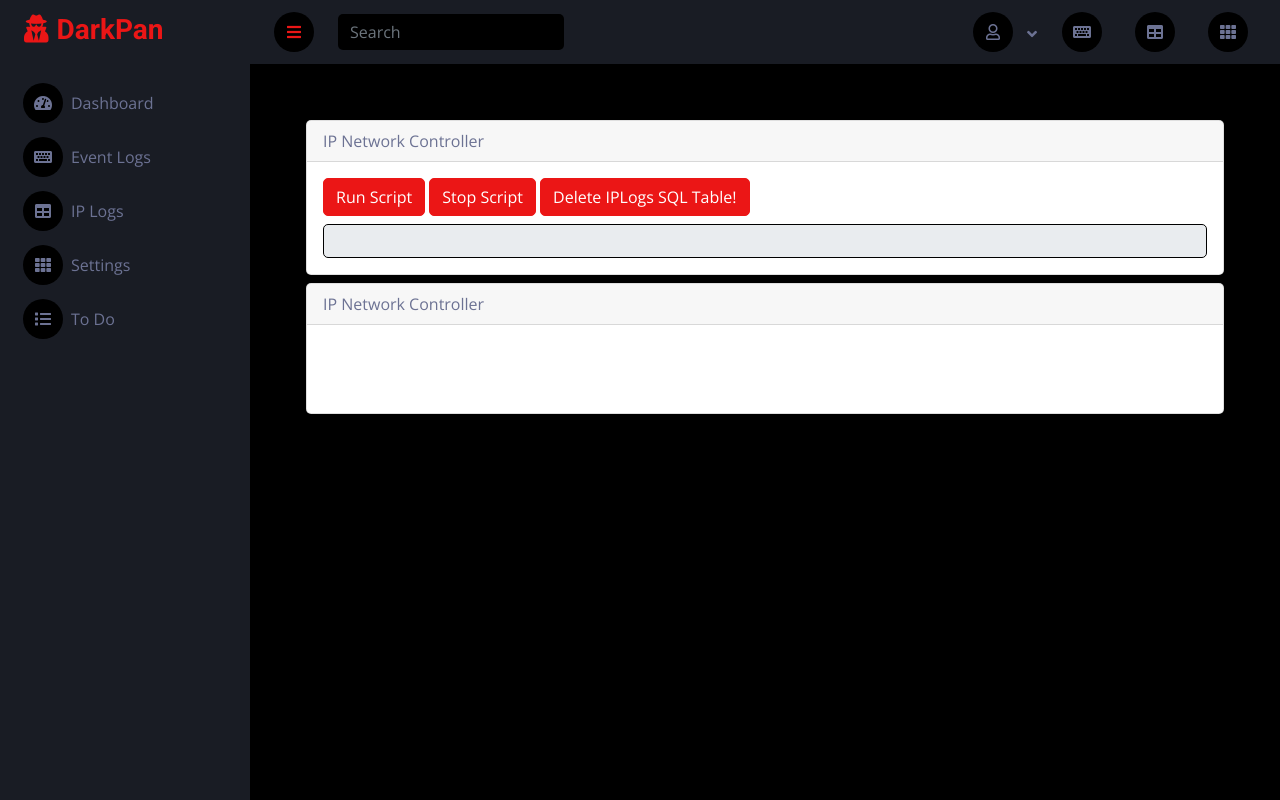
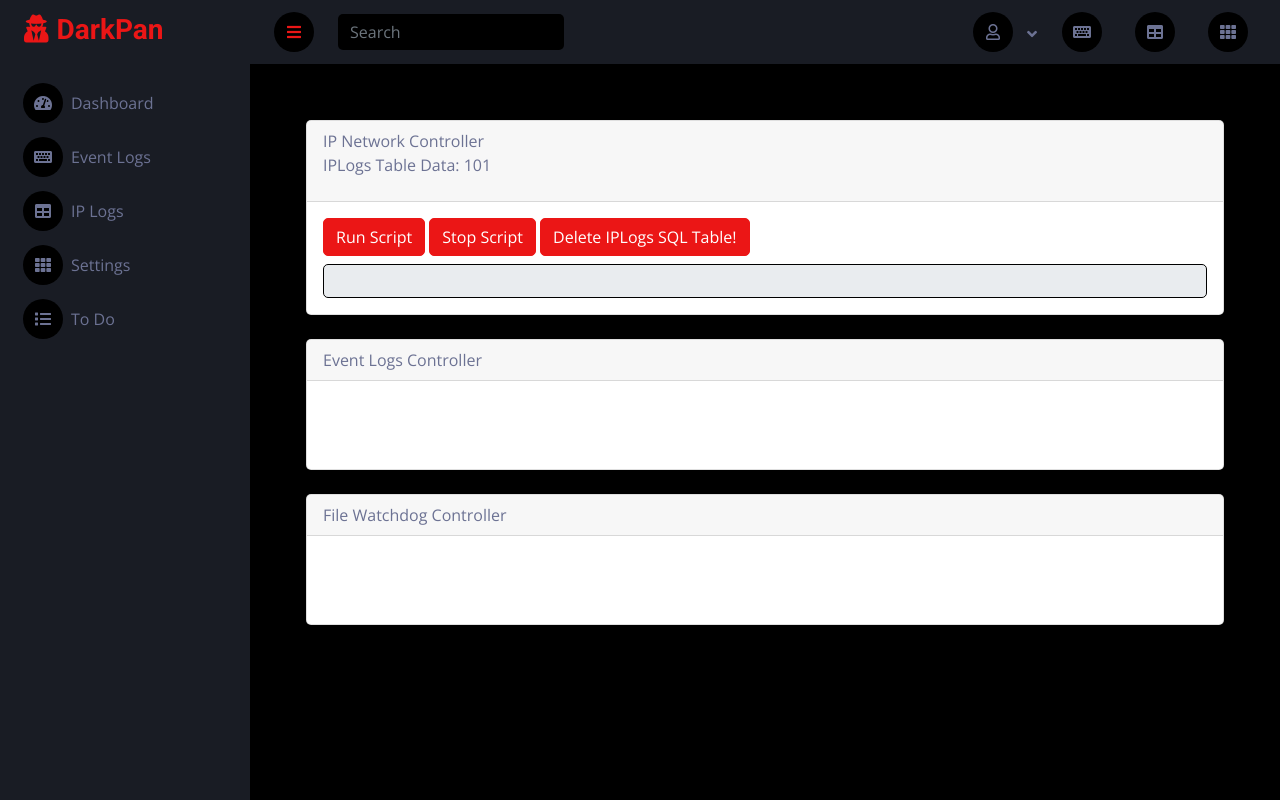
Before and after one commit to mrrsayarr/project-cysec, a Django app: page /settings in a window 1280 px wide. Run offline with Django 5.2, Linux system fonts and the light colour scheme; data comes from the database, SQL or seed files in the repository; some libraries are stand-ins or nearby versions.

Commit message:
Update settings.html

```diff
--- a/secapp/templates/settings.html
+++ b/secapp/templates/settings.html
@@ -12,15 +12,25 @@
     <div class="card m-2">
         <div class="card-header">
             IP Network Controller
+            <p>IPLogs Table Data: {{ count }}</p>
         </div>
         <div class="card-body">
             {% include 'partials/_ipcontroller.html' %}
         </div>
     </div>
 
-    <div class="card m-2">
+    <div class="card m-2 mt-4">
         <div class="card-header">
-            IP Network Controller
+            Event Logs Controller
+        </div>
+        <div class="card-body">
+            <h1>ssss</h1>
+        </div>
+    </div>
+
+    <div class="card m-2 mt-4">
+        <div class="card-header">
+            File Watchdog Controller
         </div>
         <div class="card-body">
             <h1>ssss</h1>
```
